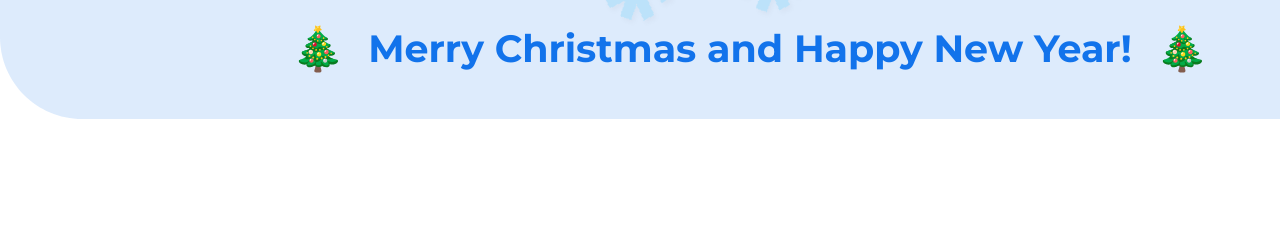
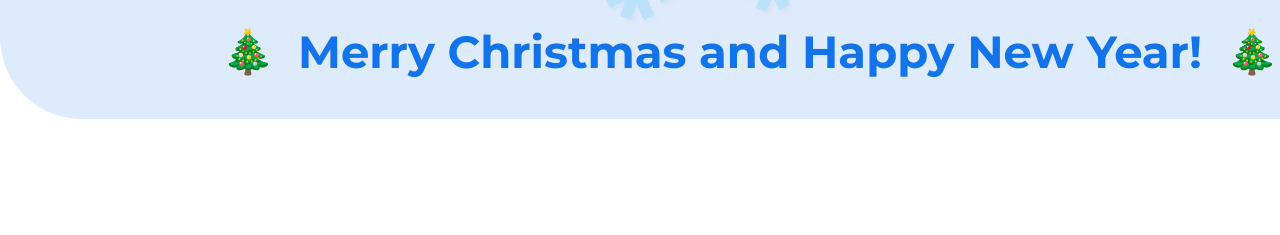
Before and after one commit to Papsanly/TemplateRenderer, a Python web app: template renderer/templates/wefly_certificate.html in a window 1280 px wide; the page is wider, and only the part inside the window is pictured. Shown: the part 481-716 px from the top of that part. Run offline with Jinja, Linux system fonts and the light colour scheme; the template is opened without the code that fills it, so the values that code supplies are empty.

```diff
--- a/renderer/templates/wefly_certificate.html
+++ b/renderer/templates/wefly_certificate.html
@@ -133,7 +133,7 @@
   {% else %}
   <div style="position: absolute; left: 200px; top: 505px; width: 1100px; text-align: center; display: flex; align-items: center; justify-content: center; gap: 25px;">
     <img src="images/christmas-tree.svg" style="width: 50px; height: 50px;" alt="" />
-    <span style="font-weight: 700; font-size: 38px; line-height: 46px; color: #1273EB;">Merry Christmas and Happy New Year!</span>
+    <span style="font-weight: 700; font-size: 45px; line-height: 55px; color: #1273EB;">Merry Christmas and Happy New Year!</span>
     <img src="images/christmas-tree.svg" style="width: 50px; height: 50px;" alt="" />
   </div>
   {% endif %}
```
